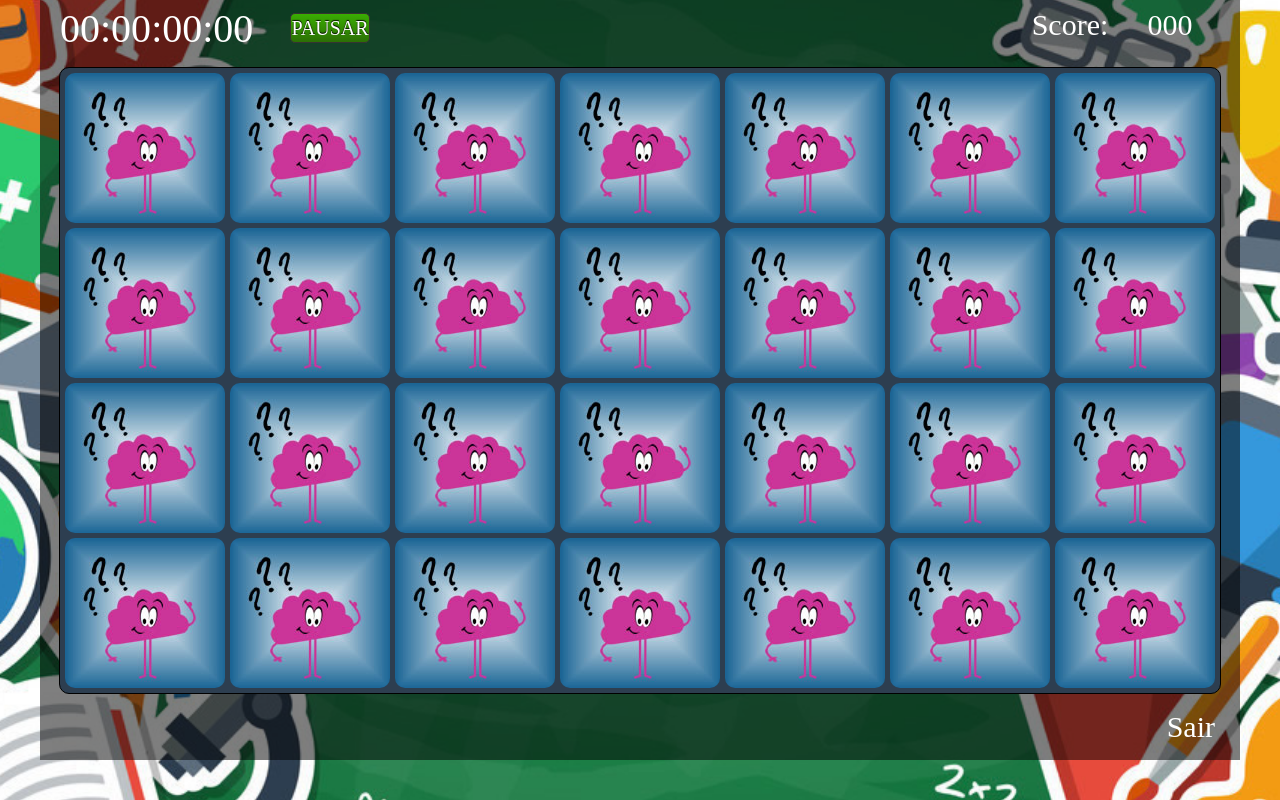
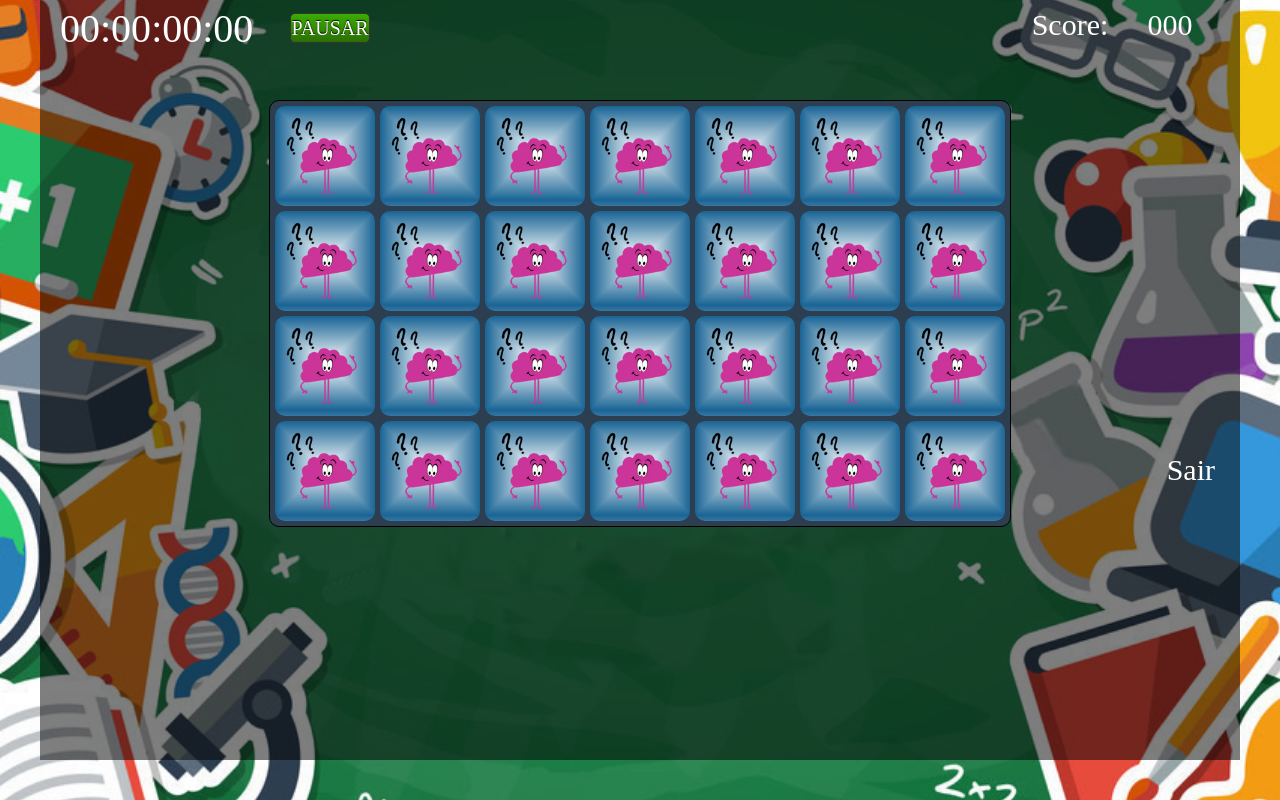
Before and after one commit to AprenderJogar/master, a PHP site: page /cadastro/JogoDaMemoria/index.php in a window 1280 px wide. Run offline with PHP 8.4, Linux system fonts and the light colour scheme.

Commit message:
#2 - Refatorando o css e os scritpt js

```diff
--- a/cadastro/JogoDaMemoria/css/style.css
+++ b/cadastro/JogoDaMemoria/css/style.css
@@ -5,7 +5,8 @@
 
 body{
 	background-color:#999;
-		text-align:center;}
+	text-align:center;
+}
 
 /* ---------------------------------------- CRONOMETRO -------------------------  */
 
@@ -23,7 +24,9 @@
 	height:auto;
 	position:absolute;
 	margin-top:13px;
-		float:left;}
+	float:left;
+}
+
 .reloj{
 	float: left;
 	font-size: 40px;
@@ -31,6 +34,7 @@
 	font-family: 'Buxton Sketch';
 	color: #FFF;
 }
+
 .boton{
 	border: 1px solid #363431;
 	color: white;
@@ -57,7 +61,8 @@
 	height:30px;
 	float:right;
 	margin-top:10px;
-		margin-right:20px;}
+	margin-right:20px;
+}
 
 #pontos{
 	width:100px;
@@ -68,7 +73,8 @@
 	font-size:30px;
 	line-height:30px;
 	text-align:center;
-		position:relative;}
+	position:relative;
+}
 
 #texto{
 		width:100px;
@@ -85,24 +91,25 @@
 /*------------------------- CORPO DO JOGO -------------------------------*/
 
 #container{
-		float:left;
-		width:1160px;
-		height:625px;
+	width:740px;
+	height:425px;
 	border:1px solid #000;
 	position:relative;
-		left:50%;
-		transform:translateX(-50%);
-		top:10px;
+	left: 50%;
+	transform: translateX(-50%);
+	top: 100px;
 	border-radius:10px;
-		background-color:#2D3E50}
+	background-color:#2D3E50;
+
+}
 
 .card{
-		width: 160px;
+		width: 100px;
 		cursor:pointer;
-		height:150px;
+		height:100px;
 		position:absolute;
 		border-radius:10px;
-		perspective:600px;
+		perspective:200px;
 	}
 
 .face{
@@ -111,16 +118,28 @@
 	position:absolute;
 	border-radius:10px;
 	transition: all 1s;
-		backface-visibility:hidden;}
+	backface-visibility:hidden;
+}
 
 .back{
-		background-image:url(../img/verso.jpg);}
+	background-image:url(../img/verso.jpg);
+	background-size: 100px;
+}
 
 .back.flipped{
-		transform:rotateY(180deg);}
+	transform:rotateY(180deg);
+}
 
 .front{
 	transform:rotateY(-180deg);
+}
+
+.face.front{
+	background-size: 100px !important;
+}
+
+.face.back.flipped{
+	background-size: 100px !important;
 }
 
 .front.flipped{
@@ -129,7 +148,8 @@
 
 
 .card:hover{
-		box-shadow: 0 0 10px #000;}
+	box-shadow: 0 0 10px #000;
+}
 
 .face.flipped.match{
 		box-shadow: 0 0 10px #00FFFF;}
@@ -141,7 +161,8 @@
 	width:100%;
 	height:95%;
 	background-color:rgba(0,0,0,0.5);
-		z-index:-2}
+	z-index:-2
+}
 
 #imgGameOver{
 	margin-top:170px;}
--- a/cadastro/JogoDaMemoria/script.js
+++ b/cadastro/JogoDaMemoria/script.js
@@ -160,8 +160,8 @@
 				backFaces[i].classList.remove("flipped","match");
 
 				var card = document.querySelector("#card" + i);
-					card.style.left = i % 7 === 0 ? 5 + "px" : i % 7 * 165 + 5 + "px";
-					card.style.top = i < 7 ? 5 + "px" : 160 + "px";
+				card.style.left = i % 7 === 0 ? 5 + "px" : i % 7 * 105 + 5 + "px";
+				card.style.top = i < 7 ? 5 + "px" : 110 + "px";
 
 				card.addEventListener("click",flipCard,false);
 				frontFaces[i].style.background = "url('"+ images[i].src +"')";
@@ -175,8 +175,8 @@
 					backFaces[i].classList.remove("flipped","match");
 
 					var card = document.querySelector("#card" + i);
-					card.style.left = i % 21 === 0 ? 5 + "px" : i % 7 * 165 + 5 + "px";
-					card.style.top = i < 21 ? 315 + "px" : 470 + "px";
+					card.style.left = i % 21 === 0 ? 5 + "px" : i % 7 * 105 + 5 + "px";
+					card.style.top = i < 21 ? 215 + "px" : 320 + "px";
 
 					card.addEventListener("click",flipCard,false);
 					frontFaces[i].style.background = "url('"+ images[i].src +"')";
@@ -213,7 +213,6 @@
 		contPontos = contPontos + 60;
 		pontos.innerHTML ="0"+contPontos;
 	}
-
 
 }
 
@@ -288,6 +287,4 @@
 		imgMatchSign.style.opacity = 1;
 		},1500);
 	}
-
-
 }());
--- a/cadastro/primario.php
+++ b/cadastro/primario.php
@@ -23,7 +23,7 @@
 
 				<div id = "quadroMaterias">
 
-					<a href = "JogoDaMemoria/index.html">
+					<a href = "JogoDaMemoria/index.php">
 						<div id = "matematica"></div>
 					</a>
 
```
Lines whose indentation alone changed are shown as unchanged.
